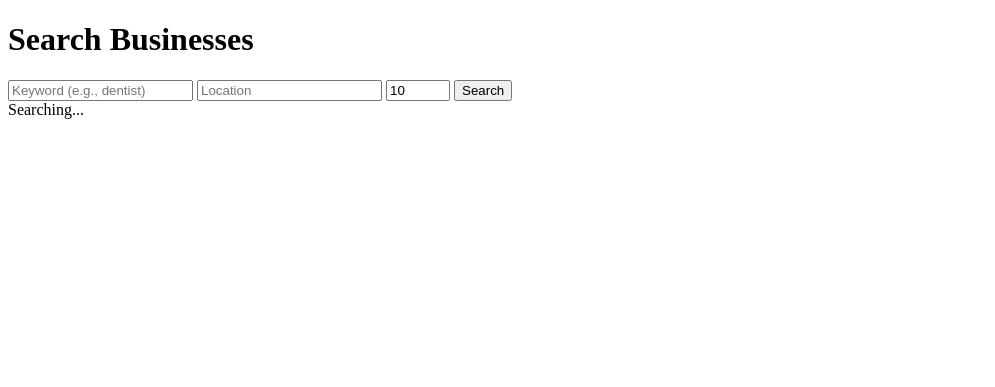
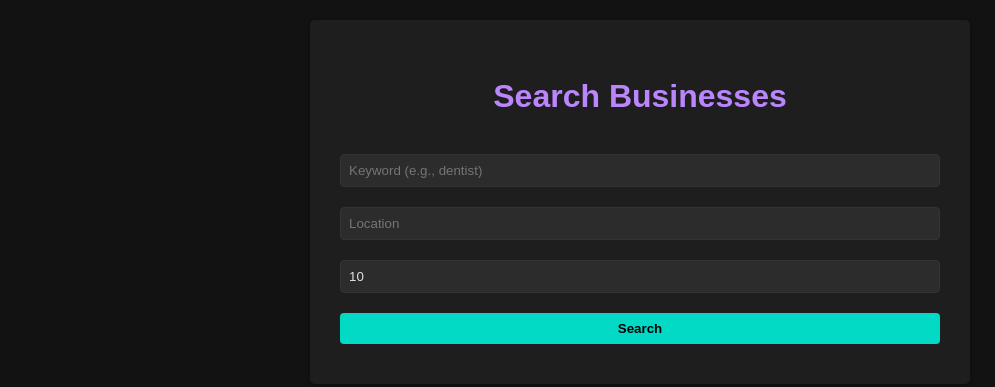
Before and after one commit to jkuechly/dreamatic.ai, a plain HTML site: page search.html in a window 1280 px wide. Shown: the whole page, without its empty margins (0-995 px from the left). Drawn offline with Linux system fonts and the light colour scheme.

Commit message:
Update search.html

```diff
--- a/search.html
+++ b/search.html
@@ -5,8 +5,59 @@
     <meta name="viewport" content="width=device-width, initial-scale=1.0">
     <title>Business Search - Search Page</title>
     <style>
-        /* Keep existing styles */
-
+        body {
+            font-family: Arial, sans-serif;
+            line-height: 1.6;
+            margin: 0;
+            padding: 20px;
+            background-color: #121212;
+            color: #e0e0e0;
+        }
+        .container {
+            max-width: 600px;
+            margin: 0 auto;
+            background-color: #1e1e1e;
+            padding: 30px;
+            border-radius: 5px;
+            box-shadow: 0 2px 5px rgba(0,0,0,0.3);
+        }
+        h1, h2 {
+            color: #bb86fc;
+            text-align: center;
+        }
+        #searchForm {
+            display: flex;
+            flex-direction: column;
+        }
+        input, button {
+            margin: 10px 0;
+            padding: 8px;
+            background-color: #2c2c2c;
+            color: #e0e0e0;
+            border: 1px solid #333;
+            border-radius: 4px;
+        }
+        button {
+            background-color: #03dac6;
+            color: #000000;
+            border: none;
+            cursor: pointer;
+            font-weight: bold;
+        }
+        button:hover {
+            background-color: #018786;
+        }
+        #loading {
+            display: none;
+            text-align: center;
+            margin-top: 20px;
+        }
+        .result-item {
+            background-color: #2c2c2c;
+            padding: 10px;
+            margin-bottom: 10px;
+            border-radius: 5px;
+        }
         #downloadButton {
             margin-top: 20px;
             background-color: #bb86fc;
@@ -31,7 +82,7 @@
     </div>
 
     <script>
-        let searchResults = []; // Store the search results globally
+        let searchResults = [];
 
         document.addEventListener('DOMContentLoaded', function() {
             const searchForm = document.getElementById('searchForm');
@@ -52,14 +103,14 @@
                                 method: 'POST',
                                 body: JSON.stringify({ keyword, location, radius })
                             }),
-                            new Promise(resolve => setTimeout(resolve, 2000)) // 2-second delay
+                            new Promise(resolve => setTimeout(resolve, 2000))
                         ]);
 
                         if (!response.ok) {
                             throw new Error(`HTTP error! status: ${response.status}`);
                         }
                         const data = await response.json();
-                        searchResults = data.results; // Store the results
+                        searchResults = data.results;
                         displayResults(data);
                     } catch (error) {
                         console.error('Error:', error);
@@ -89,7 +140,6 @@
                     resultsDiv.appendChild(resultItem);
                 });
 
-                // Add download button
                 const downloadButton = document.createElement('button');
                 downloadButton.id = 'downloadButton';
                 downloadButton.textContent = 'Download Results';
```
